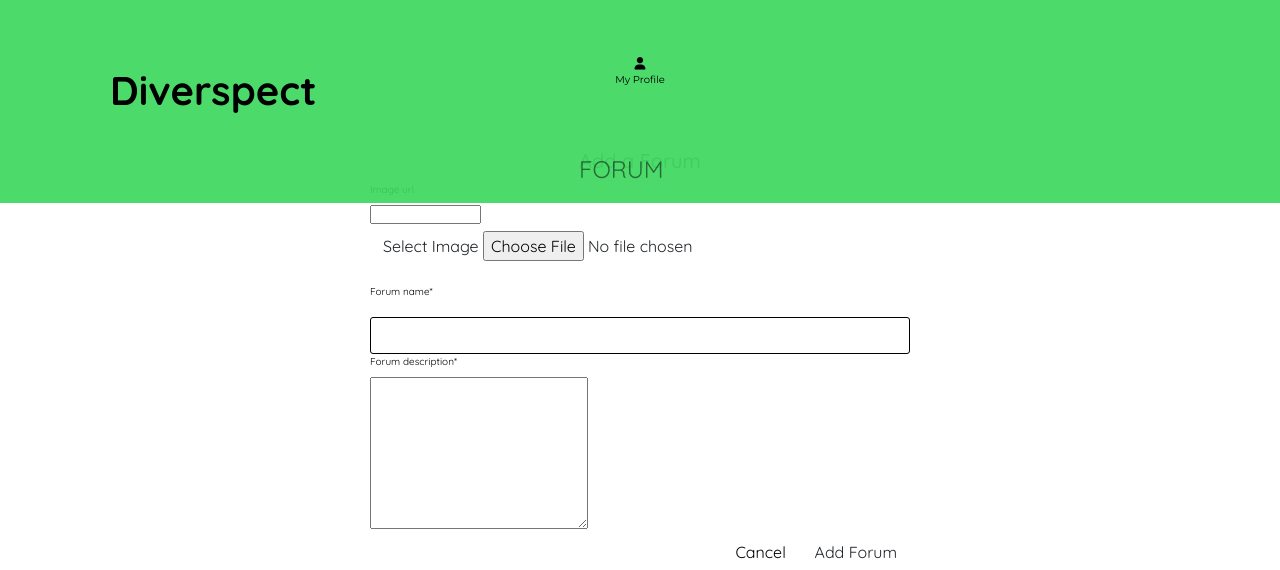
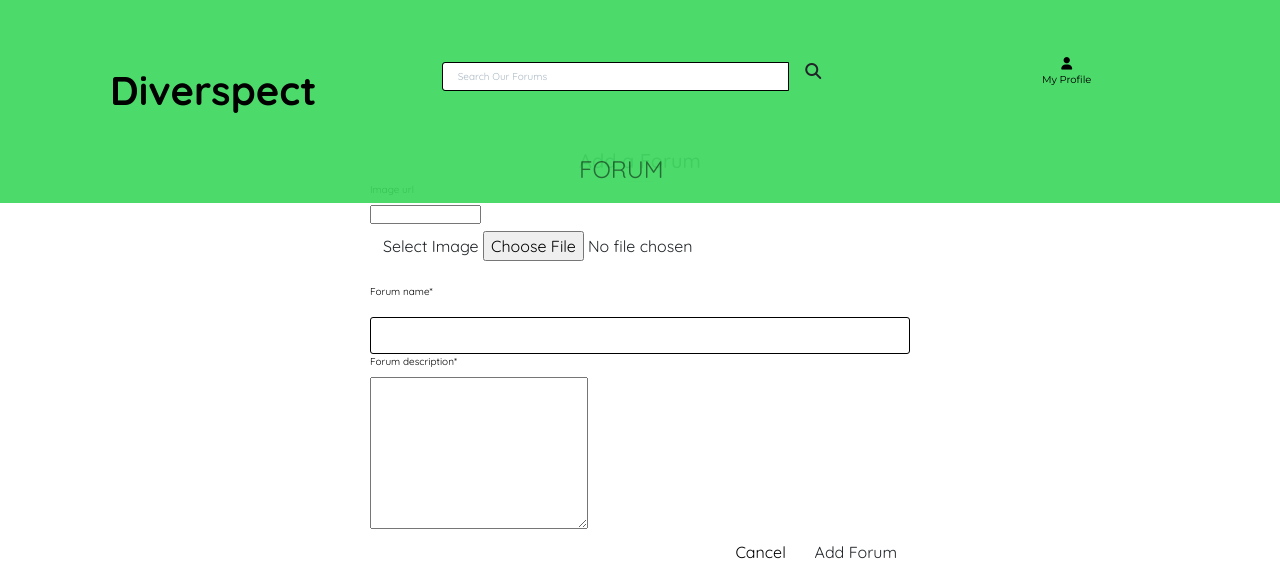
Before and after one commit to Gwen-Bradbury/trust-in-soda-hackathon, a Django app: page /forum/addforum/ in a window 1280 px wide. Shown: the top 570 px of the page. Run offline with Django 3.2, Linux system fonts and the light colour scheme; the visitor is signed in with stand-in values (Sample User, id 1); some libraries are stand-ins or nearby versions.

Commit message:
Added search bar in base.html (#57)

```diff
--- a/templates/base.html
+++ b/templates/base.html
@@ -43,6 +43,21 @@
                     <a href="{% url 'home' %}" class="nav-link">
                         <h1 class="title">Diverspect</h1>
                     </a>
+                </div>
+                <!-- Search Bar -->
+                <div class="col-12 col-lg-4 my-auto py-1 py-lg-0">
+                    <form method="GET" action="{% url 'forum' %}">
+                        <div class="input-group w-100">
+                            <input class="form-control rounded-5" type="text" name="q" placeholder="Search Our Forums">
+                            <div class="input-group-append">
+                                <button class="form-control btn rounded-5" type="submit">
+                                    <span class="icon">
+                                        <i class="fas fa-search"></i>
+                                    </span>
+                                </button>
+                            </div>
+                        </div>
+                    </form>
                 </div>
                 <!-- My Account Dropdown -->
                 <div class="col-12 col-lg-4 my-auto py-1 py-lg-0">
```
